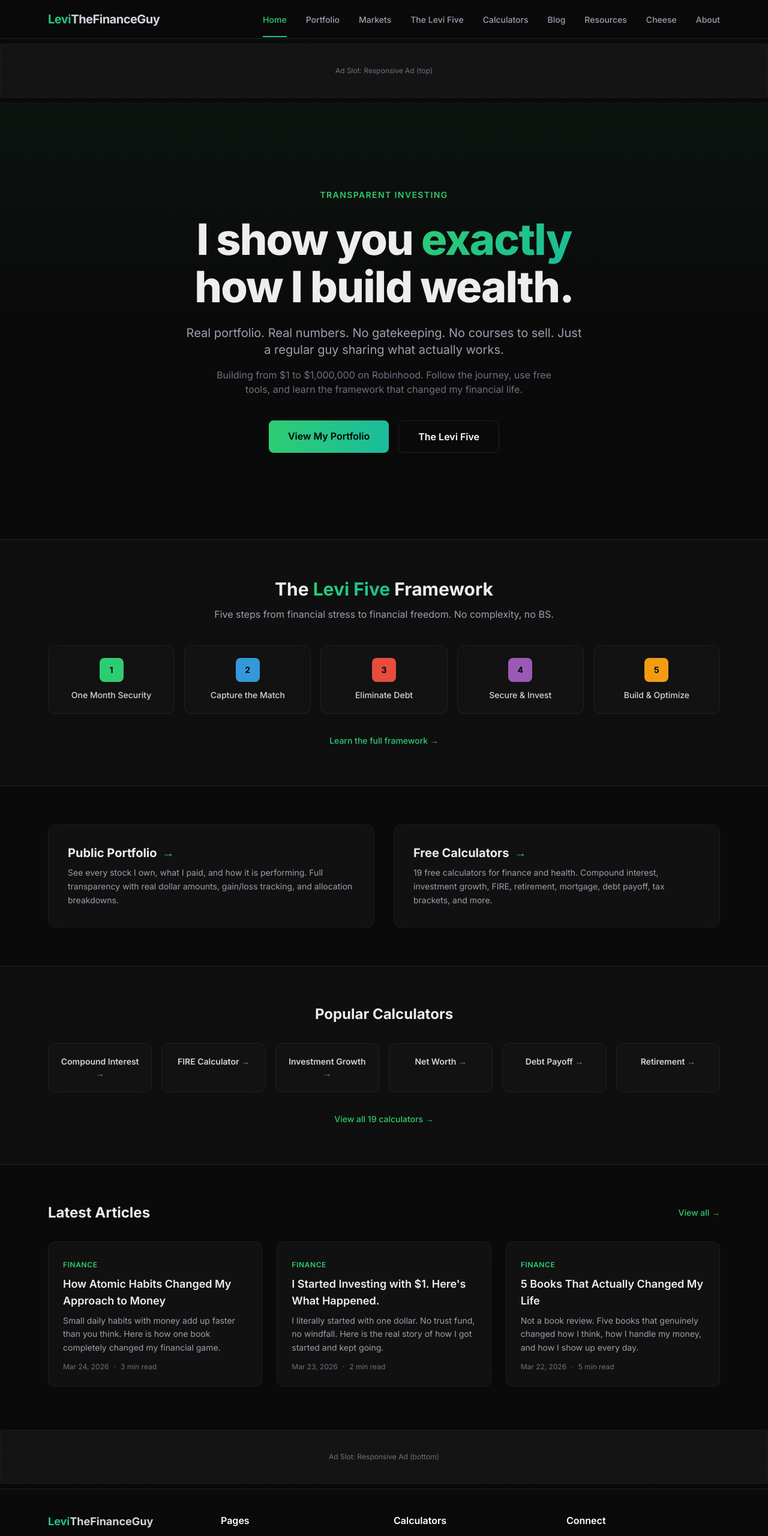
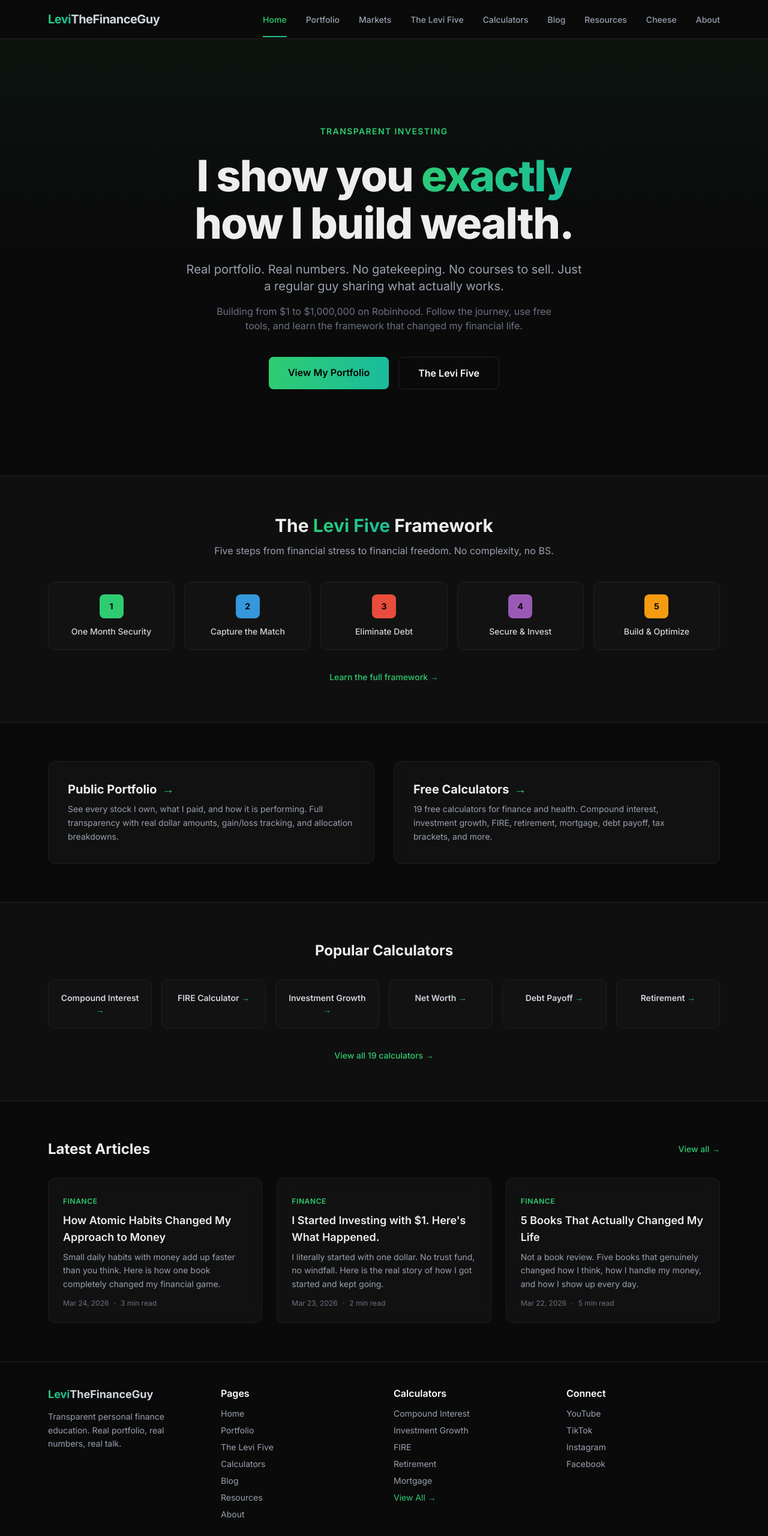
Before and after one commit to levithefinanceguy/levithefinanceguy, a Next.js app: page / in a window 1280 px wide. Shown: the top 2561 px of the page at 60% size. Built offline with nearby package versions, Linux system fonts and the light colour scheme.

Commit message:
Add Google AdSense script and remove placeholder ad banners

```diff
--- a/app/layout.tsx
+++ b/app/layout.tsx
@@ -82,11 +82,16 @@
       suppressHydrationWarning
       className={`${inter.variable} ${geistMono.variable} h-full antialiased`}
     >
+      <head>
+        <script
+          async
+          src="https://pagead2.googlesyndication.com/pagead/js/adsbygoogle.js?client=ca-pub-2105872295580232"
+          crossOrigin="anonymous"
+        />
+      </head>
       <body suppressHydrationWarning className="min-h-full flex flex-col bg-background text-foreground">
         <Navigation />
-        <AdBanner slot="top" size="responsive" />
         <main className="flex-1">{children}</main>
-        <AdBanner slot="bottom" size="responsive" />
         <Footer />
       </body>
     </html>
```
